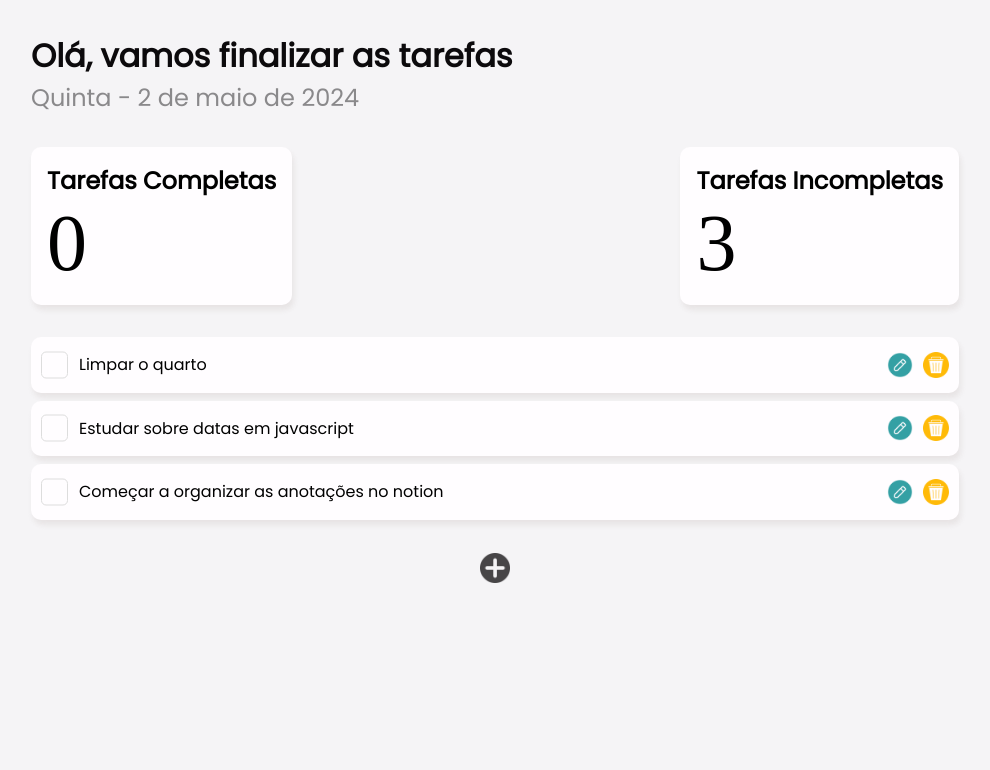
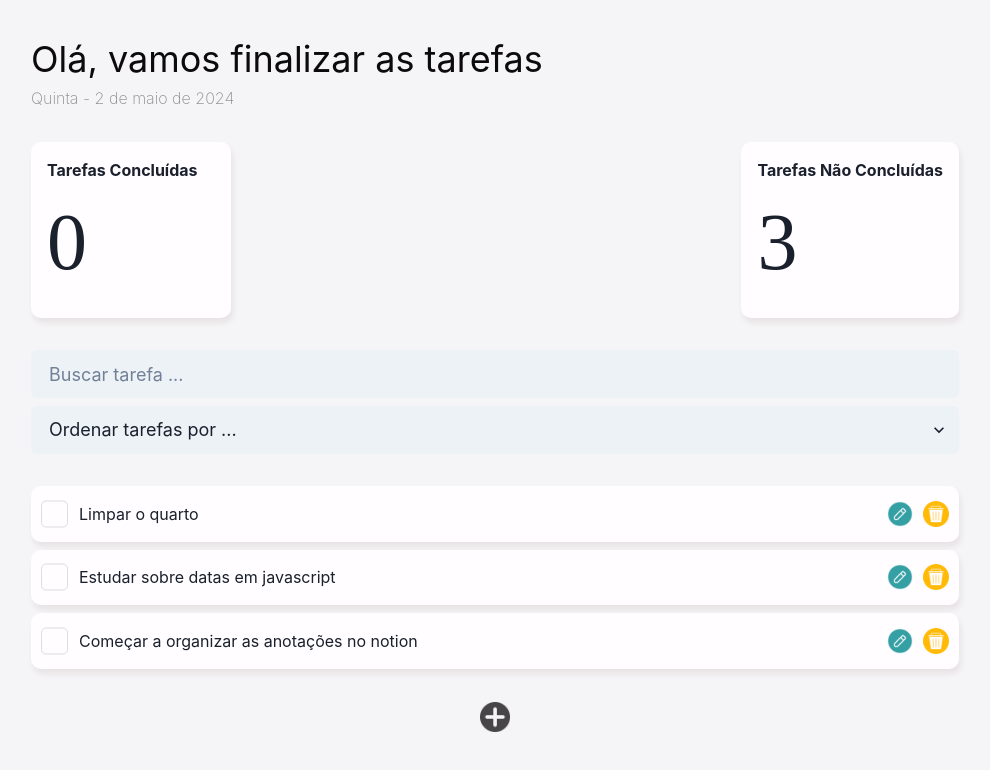
Before and after one commit to andersonlscesar/react-apps, a React (Create React App) app in the folder 01-todolist/: page / in a window 1280 px wide. Shown: the top 770 px of the page, without its empty margins (145-1135 px from the left). Built offline with nearby package versions, Linux system fonts and the light colour scheme; a web font is replaced by a local one.

Commit message:
filtro added

```diff
--- a/01-todolist/package.json
+++ b/01-todolist/package.json
@@ -3,9 +3,13 @@
   "version": "0.1.0",
   "private": true,
   "dependencies": {
+    "@chakra-ui/react": "^2.8.2",
+    "@emotion/react": "^11.11.4",
+    "@emotion/styled": "^11.11.5",
     "@testing-library/jest-dom": "^5.17.0",
     "@testing-library/react": "^13.4.0",
     "@testing-library/user-event": "^13.5.0",
+    "framer-motion": "^11.1.9",
     "react": "^18.3.1",
     "react-dom": "^18.3.1",
     "react-scripts": "5.0.1",
--- a/01-todolist/src/App.js
+++ b/01-todolist/src/App.js
@@ -1,4 +1,5 @@
 import { useState } from "react";
+import { Select, Input } from "@chakra-ui/react";
 
 import Header from "./Components/Header";
 import TaskList from "./Components/TaskList";
@@ -54,6 +55,12 @@ export default function App() {
         setTaskListState( tasks => tasks.map( t => t.id === id ? { ...t, isDone: !t.isDone } : t) );
     }
 
+    function handleSearchTask( searchValue ) {
+        const value = searchValue.toLowerCase();
+        const filteredTasks = taskList.filter(task => task.title.toLowerCase().includes( value ) );
+        setTaskListState(filteredTasks);
+    }
+
 
     return (
 
@@ -62,14 +69,24 @@ export default function App() {
 
             <div className="status-container">
                 <Status quantity={ completed }>
-                    Tarefas Completas
+                    Tarefas Concluídas
                 </Status>
 
                 <Status quantity={ uncompleted }>
-                    Tarefas Incompletas
+                    Tarefas Não Concluídas
                 </Status>
+
+
             </div>
 
+            <Input placeholder='Buscar tarefa ... ' size='lg' mb={ 2 } variant='filled' onChange={ e => handleSearchTask( e.target.value ) }/>
+
+            <Select placeholder="Ordenar tarefas por ..." size='lg' variant='filled'>
+                <option value='option1'>Padrão</option>
+                <option value='option2'>Decrescente</option>
+                <option value='option3'>Concluído</option>
+                <option value='option3'>Não Concluído</option>
+            </Select>
 
 
             <TaskList   data={ taskListState }
--- a/01-todolist/src/index.js
+++ b/01-todolist/src/index.js
@@ -2,5 +2,11 @@ import React from "react";
 import ReactDOM from "react-dom/client";
 import App from "./App";
 import "./styles.css";
+import { ChakraProvider } from "@chakra-ui/react";
 
-ReactDOM.createRoot( document.getElementById("root") ).render(<React.StrictMode><App /></React.StrictMode> );
+ReactDOM.createRoot( document.getElementById("root") ).render(
+<React.StrictMode>
+    <ChakraProvider>
+        <App />
+    </ChakraProvider>
+</React.StrictMode> );
--- a/01-todolist/src/styles.css
+++ b/01-todolist/src/styles.css
@@ -35,7 +35,7 @@
 }
 
 body {
-    background-color: var( --body-color );
+    background-color: var( --body-color )!important;
     font-family: "Poppins";
 }
 
@@ -54,7 +54,8 @@ body {
 */
 
 .header h1 {
-    color: var(--main-text-color);
+    color: var(--main-text-color)!important;
+    font-size: 36px;
 }
 
 .header h2 {
@@ -223,6 +224,7 @@ STATUS
 .status-container {
     display: flex;
     margin-top: 2rem;
+    margin-bottom: 2rem;
     justify-content: space-between;
 
 }
@@ -233,6 +235,12 @@ STATUS
     padding: 1rem;
     min-height: 100px;
     box-shadow: 2px 5px 5px  rgba(224, 218, 218, .6);
+    min-width: 200px;
+}
+
+.status h2 {
+    font-weight: bold;
+
 }
 
 .status .status__number {
```
Also changed, not shown: 1 other file (tests, documents, lock files or other folders).
